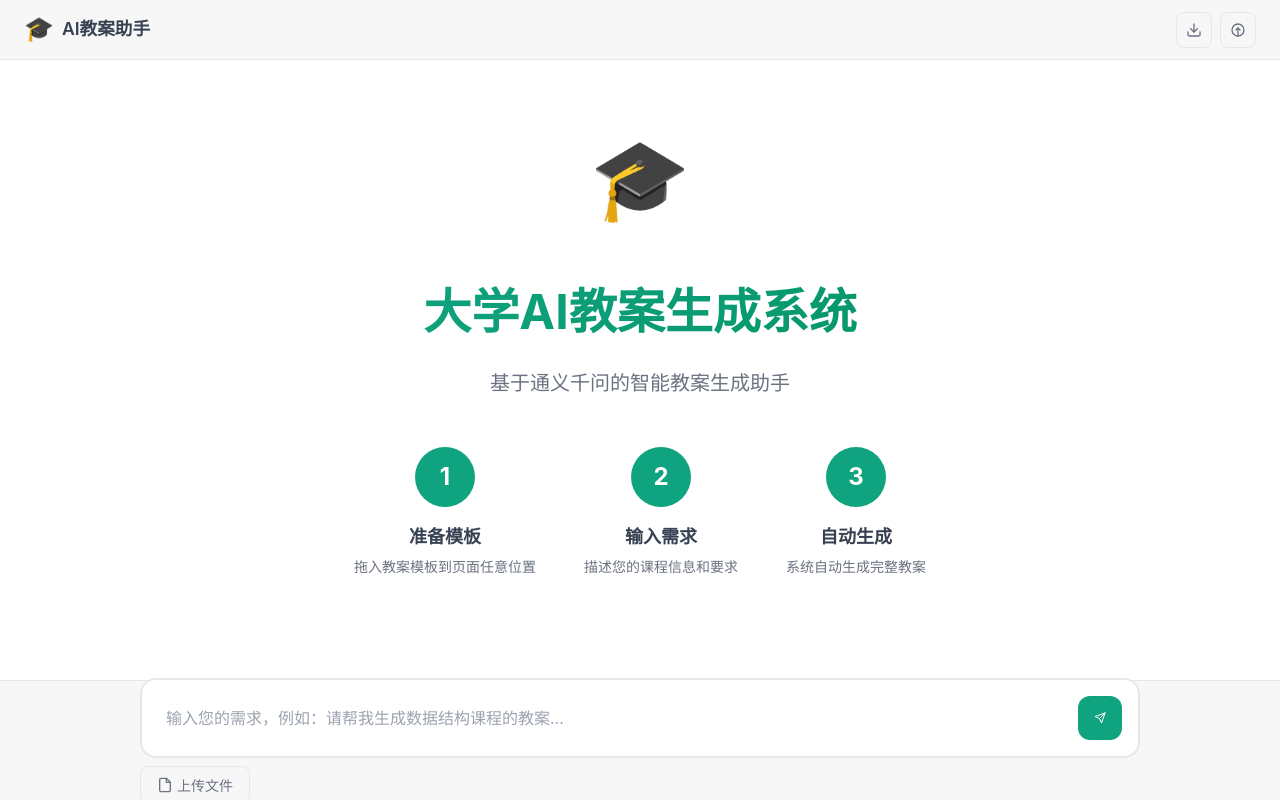
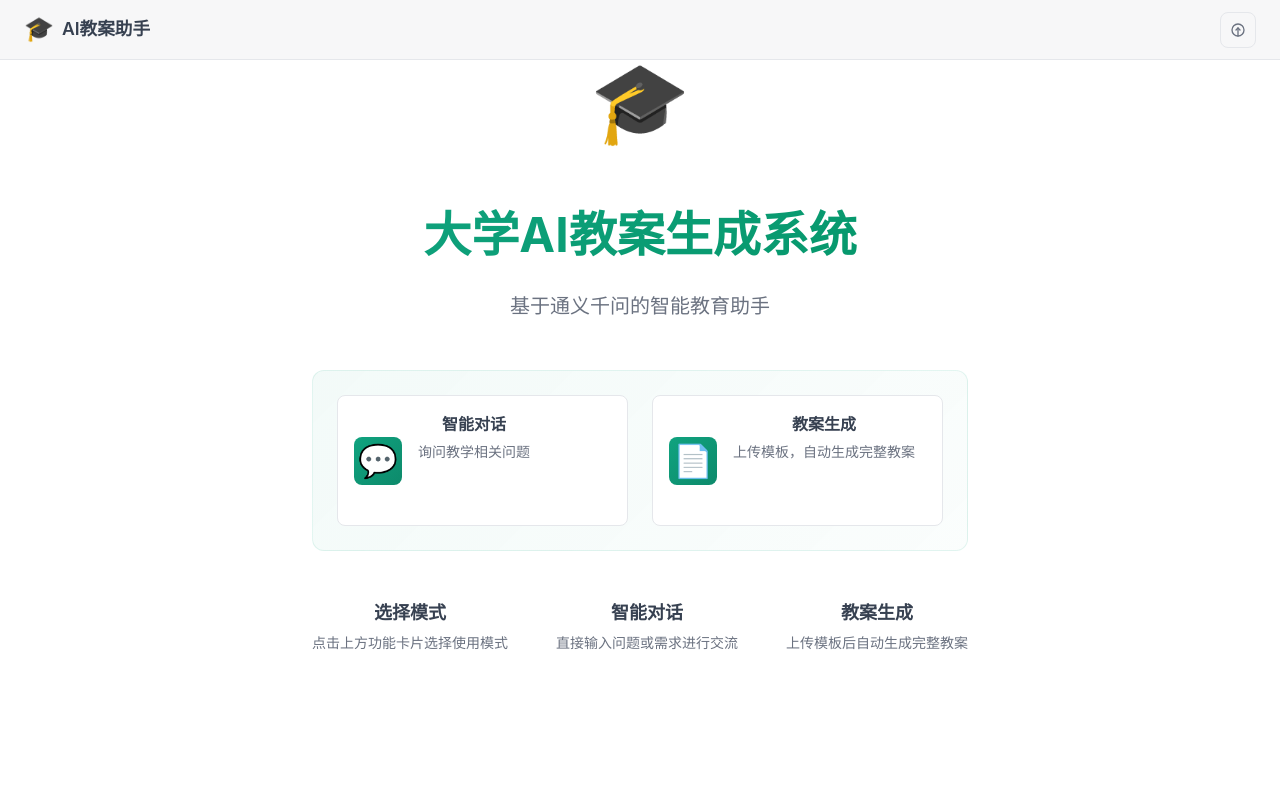
Before and after one commit to bsy914914/EduAgent, a Flask app: page / in a window 1280 px wide. Run offline with Flask 3, Linux system fonts and the light colour scheme.

Commit message:
新增对话模式

```diff
--- a/config/settings.py
+++ b/config/settings.py
@@ -13,10 +13,10 @@
 # 请在这里填入您的通义千问 API Key
 # 方式1: 设置环境变量 DASHSCOPE_API_KEY
 # 方式2: 直接在下面填写（不推荐提交到Git）
-DASHSCOPE_API_KEY = os.environ.get('DASHSCOPE_API_KEY', '')
+DASHSCOPE_API_KEY = os.environ.get('DASHSCOPE_API_KEY', 'sk-0bb16e27bd224b02b7dba30c7a04daf4')
 
 # 如果需要在本地测试，可以取消下面的注释并填入您的API Key
-DASHSCOPE_API_KEY = ""
+DASHSCOPE_API_KEY = "sk-0bb16e27bd224b02b7dba30c7a04daf4"
 
 # Flask配置
 FLASK_HOST = '0.0.0.0'
--- a/static/css/style.css
+++ b/static/css/style.css
@@ -1011,3 +1011,83 @@
 .chat-messages::-webkit-scrollbar-thumb:hover {
     background: var(--primary-hover);
 }
+
+/* 欢迎界面功能特性展示 */
+.welcome-features {
+    display: grid;
+    grid-template-columns: repeat(auto-fit, minmax(200px, 1fr));
+    gap: var(--spacing-lg);
+    margin: var(--spacing-xl) 0;
+    padding: var(--spacing-lg);
+    background: linear-gradient(135deg, rgba(16, 163, 127, 0.05) 0%, rgba(16, 163, 127, 0.02) 100%);
+    border-radius: var(--radius-lg);
+    border: 1px solid rgba(16, 163, 127, 0.1);
+}
+
+.feature-item {
+    display: flex;
+    align-items: center;
+    gap: var(--spacing-md);
+    padding: var(--spacing-md);
+    background: var(--background-color);
+    border-radius: var(--radius-md);
+    border: 1px solid var(--border-color);
+    transition: all 0.3s ease;
+    cursor: pointer;
+}
+
+.feature-item:hover {
+    transform: translateY(-2px);
+    box-shadow: var(--shadow-md);
+    border-color: var(--primary-color);
+}
+
+.feature-item:active {
+    transform: translateY(0);
+    box-shadow: var(--shadow-sm);
+}
+
+.feature-icon {
+    font-size: 2rem;
+    width: 48px;
+    height: 48px;
+    display: flex;
+    align-items: center;
+    justify-content: center;
+    background: linear-gradient(135deg, var(--primary-color) 0%, #0d8a6b 100%);
+    border-radius: var(--radius-md);
+    color: white;
+}
+
+.feature-text h4 {
+    font-size: 1rem;
+    font-weight: 600;
+    color: var(--text-primary);
+    margin-bottom: var(--spacing-xs);
+}
+
+.feature-text p {
+    font-size: 0.875rem;
+    color: var(--text-secondary);
+    line-height: 1.4;
+}
+
+/* 移动端功能特性适配 */
+@media (max-width: 768px) {
+    .welcome-features {
+        grid-template-columns: 1fr;
+        gap: var(--spacing-md);
+        margin: var(--spacing-lg) 0;
+        padding: var(--spacing-md);
+    }
+
+    .feature-item {
+        padding: var(--spacing-sm);
+    }
+
+    .feature-icon {
+        font-size: 1.5rem;
+        width: 40px;
+        height: 40px;
+    }
+}
--- a/static/js/app.js
+++ b/static/js/app.js
@@ -19,6 +19,10 @@
         this.loadingMessageId = null;
         this.isUploading = false;
         this.lastUploadedFile = null; // 记录最后上传的文件，防止重复上传
+
+        // 模式管理
+        this.currentMode = null; // 'chat' 或 'lesson'
+        this.modeLocked = false; // 是否锁定当前模式
 
         this.init();
     }
@@ -149,6 +153,12 @@
             if (files.length > 0) {
                 const file = files[0];
                 console.log('File dropped:', file);
+
+                // 在智能对话模式下阻止上传
+                if (this.currentMode === 'chat') {
+                    this.showNotification('当前处于智能对话模式，已禁止文件上传。', 'warning');
+                    return;
+                }
 
                 // 检查文件类型
                 const validTypes = ['.doc', '.docx', '.jpg', '.jpeg', '.png', '.pdf'];
@@ -612,6 +622,38 @@
             return;
         }
 
+        // 检查模式限制
+        if (this.currentMode === 'chat') {
+            // 智能对话模式：只允许对话，不允许文件上传或教案生成
+            if (this.isLessonRelatedCommand(message)) {
+                this.addMessage('assistant', `⚠️ 当前处于智能对话模式，无法进行教案生成相关操作。
+
+如需生成教案，请：
+1. 点击右上角的重置按钮
+2. 选择"教案生成"模式
+3. 重新开始教案生成流程
+
+💬 现在请继续我们的对话交流。`);
+                input.value = '';
+                this.autoResizeTextarea(input);
+                return;
+            }
+        } else if (this.currentMode === 'lesson') {
+            // 教案生成模式：只允许教案相关操作，限制其他对话
+            if (!this.isLessonRelatedCommand(message) && !this.templateUploaded) {
+                this.addMessage('assistant', `⚠️ 当前处于教案生成模式，请专注于教案生成任务。
+
+📄 请先：
+1. 上传教案模板文件（拖拽到页面或点击上传按钮）
+2. 输入课程信息（如"生成数据结构课程教案，16课时"）
+
+💡 或者点击右上角重置按钮切换到智能对话模式。`);
+                input.value = '';
+                this.autoResizeTextarea(input);
+                return;
+            }
+        }
+
         // 切换到聊天界面
         this.showChatContainer();
 
@@ -624,7 +666,7 @@
         this.showTypingIndicator();
 
         try {
-            // 使用AI分析用户意图
+            // 首先尝试使用AI分析用户意图
             const intentResult = await this.apiCall('/analyze-intent', 'POST', { message });
             console.log('Intent analysis result:', intentResult);
 
@@ -656,7 +698,42 @@
                 }
             }
 
-            // 处理特殊命令
+            // 检查是否是教案相关的特殊命令
+            if (this.isLessonRelatedCommand(message)) {
+                await this.handleLessonCommand(message, hasTemplate, hasOutline);
+                return;
+            }
+
+            // 如果不是教案相关命令，进行普通对话
+            const chatResult = await this.apiCall('/chat', 'POST', { message });
+
+            if (chatResult.success) {
+                this.addMessage('assistant', chatResult.response);
+            } else {
+                throw new Error(chatResult.error);
+            }
+
+        } catch (error) {
+            this.addMessage('assistant', `抱歉，处理您的请求时出现了错误：${error.message}`);
+        } finally {
+            this.hideTypingIndicator();
+            this.scrollToBottom();
+        }
+    }
+
+    // 判断是否是教案相关的命令
+    isLessonRelatedCommand(message) {
+        const lessonKeywords = [
+            '上传模板', '模板', '导出', '下载', '生成教案', '课程大纲',
+            '教案生成', '课程', '课时', '学分', '专业', '年级',
+            '数据结构', '操作系统', '编程', '教学', '课程设计'
+        ];
+
+        return lessonKeywords.some(keyword => message.includes(keyword));
+    }
+
+    // 处理教案相关的命令
+    async handleLessonCommand(message, hasTemplate, hasOutline) {
         if (message.includes('上传模板') || message.includes('模板')) {
             this.showTemplateUpload();
             this.addMessage('assistant', '请在弹出的窗口中上传您的教案模板文件。支持Word文档(.doc/.docx)和图片文件(.jpg/.png)格式。');
@@ -684,12 +761,6 @@
 "我要生成《数据结构》课程的教案，16课时，计算机专业"
 
 这样我就能为您自动生成教案了。`);
-            }
-        } catch (error) {
-            this.addMessage('assistant', `抱歉，处理您的请求时出现了错误：${error.message}`);
-        } finally {
-            this.hideTypingIndicator();
-            this.scrollToBottom();
         }
     }
 
@@ -760,6 +831,12 @@
     // 文件处理
     handleFileSelect(file) {
         if (file) {
+            // 检查当前模式
+            if (this.currentMode === 'chat') {
+                this.showNotification('当前处于智能对话模式，无法上传文件。请重置会话后选择教案生成模式。', 'warning');
+                return;
+            }
+
             // 检查是否是同一个文件（防止重复上传）
             if (this.lastUploadedFile &&
                 this.lastUploadedFile.name === file.name &&
@@ -941,6 +1018,102 @@
         }, 5000);
     }
 
+    // 模式管理
+    startChatMode() {
+        if (this.modeLocked && this.currentMode !== 'chat') {
+            this.showNotification('当前处于教案生成模式，请先完成教案生成或重置会话', 'warning');
+            return;
+        }
+
+        this.currentMode = 'chat';
+        this.modeLocked = true;
+        this.showChatContainer();
+        // 显示底部输入区（对话框）
+        const bottomInputArea = document.querySelector('.bottom-input-area');
+        if (bottomInputArea) bottomInputArea.style.display = '';
+
+        // 清空聊天记录
+        const chatMessages = document.getElementById('chatMessages');
+        if (chatMessages) {
+            chatMessages.innerHTML = '';
+        }
+
+        this.addMessage('assistant', `✅ 已进入智能对话模式
+
+💬 现在您可以：
+• 询问教学相关问题
+• 获取教学方法建议
+• 讨论课程设计思路
+• 进行教育话题交流
+
+⚠️ 注意：在此模式下无法上传文件或生成教案，如需生成教案请重置会话后选择教案生成模式。`);
+
+        this.showNotification('已进入智能对话模式', 'success');
+
+        // 隐藏上传与导出相关UI
+        const fileUploadArea = document.getElementById('fileUploadArea');
+        if (fileUploadArea) fileUploadArea.style.display = 'none';
+        const exportBtn = document.getElementById('exportBtn');
+        if (exportBtn) exportBtn.style.display = 'none';
+    }
+
+    startLessonMode() {
+        if (this.modeLocked && this.currentMode !== 'lesson') {
+            this.showNotification('当前处于智能对话模式，请先重置会话后选择教案生成模式', 'warning');
+            return;
+        }
+
+        this.currentMode = 'lesson';
+        this.modeLocked = true;
+        this.showChatContainer();
+        // 显示底部输入区（对话框）
+        const bottomInputArea = document.querySelector('.bottom-input-area');
+        if (bottomInputArea) bottomInputArea.style.display = '';
+
+        // 清空聊天记录
+        const chatMessages = document.getElementById('chatMessages');
+        if (chatMessages) {
+            chatMessages.innerHTML = '';
+        }
+
+        this.addMessage('assistant', `✅ 已进入教案生成模式
+
+📄 现在您可以：
+• 上传教案模板文件
+• 生成课程大纲
+• 批量生成完整教案
+• 导出教案文档
+
+⚠️ 注意：在此模式下专注于教案生成任务，无法进行其他对话交流。`);
+
+        this.showNotification('已进入教案生成模式', 'success');
+
+        // 显示上传与导出相关UI
+        const fileUploadArea = document.getElementById('fileUploadArea');
+        if (fileUploadArea) fileUploadArea.style.display = '';
+        const exportBtn = document.getElementById('exportBtn');
+        if (exportBtn) exportBtn.style.display = '';
+    }
+
+    resetMode() {
+        this.currentMode = null;
+        this.modeLocked = false;
+        this.templateUploaded = false;
+        this.templateParsed = false;
+        this.templateFileName = '';
+        this.courseOutlineGenerated = false;
+        this.showWelcomeScreen();
+        this.showNotification('模式已重置，请重新选择使用模式', 'info');
+
+        // 重置时恢复默认显示状态
+        const bottomInputArea = document.querySelector('.bottom-input-area');
+        if (bottomInputArea) bottomInputArea.style.display = 'none';
+        const fileUploadArea = document.getElementById('fileUploadArea');
+        if (fileUploadArea) fileUploadArea.style.display = 'none';
+        const exportBtn = document.getElementById('exportBtn');
+        if (exportBtn) exportBtn.style.display = 'none';
+    }
+
     // 界面切换
     newChat() {
         this.currentChatId = null;
@@ -952,9 +1125,30 @@
     }
 
     resetSession() {
-        if (confirm('确定要重置当前会话吗？这将清除所有聊天记录。')) {
-            this.newChat();
-            this.showNotification('会话已重置', 'info');
+        if (confirm('确定要重置当前会话吗？这将清除所有聊天记录并退出当前模式。')) {
+            this.resetMode();
+            this.clearConversationHistory();
+        }
+    }
+
+    // 清空对话历史
+    async clearConversationHistory() {
+        try {
+            await this.apiCall('/clear-conversation', 'POST', {});
+            console.log('对话历史已清空');
+        } catch (error) {
+            console.error('清空对话历史失败:', error);
+        }
+    }
+
+    // 获取对话历史
+    async getConversationHistory() {
+        try {
+            const result = await this.apiCall('/conversation-history', 'GET');
+            return result.history || [];
+        } catch (error) {
+            console.error('获取对话历史失败:', error);
+            return [];
         }
     }
 
@@ -969,7 +1163,7 @@
             <div class="message-content">
                 <div class="message-text">
                     <div style="margin-bottom: 20px;">
-                        ✅ <strong>模板文件上传成功</strong><br>
+                        ✅ 模板文件上传成功<br>
                         📄 ${filename}
                     </div>
 
@@ -1023,7 +1217,7 @@
 
                     <div style="background: rgba(16, 163, 127, 0.05); padding: 12px; border-radius: 8px;
                                 border-left: 3px solid var(--primary-color); font-size: 13px;">
-                        💡 <strong>提示</strong>：选择"快速生成"后，请输入课程需求（如"生成数据结构课程教案，16课时"）
+                        💡 提示：选择"快速生成"后，请输入课程需求（如"生成数据结构课程教案，16课时"）
                     </div>
                 </div>
             </div>
@@ -1053,7 +1247,7 @@
     selectTemplateOption(option) {
         if (option === 'direct') {
             // 直接生成模式
-            this.addMessage('assistant', `✅ 已选择 <strong>快速生成模式</strong>
+            this.addMessage('assistant', `✅ 已选择快速生成模式
 
 💬 **请输入您的课程需求**，例如：
 • "我要生成《数据结构》课程的教案，16课时，计算机专业"
@@ -1066,7 +1260,7 @@
 3. 批量生成教案`);
         } else if (option === 'edit') {
             // 编辑标签模式 - 跳转到编辑器
-            this.addMessage('assistant', `🌟 正在打开 <strong>智能标签编辑器</strong>...
+            this.addMessage('assistant', `🌟 正在打开智能标签编辑器...
 
 您将能够：
 • 可视化查看文档结构
@@ -1121,6 +1315,14 @@
     app.newChat();
 }
 
+function startChatMode() {
+    app.startChatMode();
+}
+
+function startLessonMode() {
+    app.startLessonMode();
+}
+
 // 页面加载完成后初始化应用
 document.addEventListener('DOMContentLoaded', () => {
     app = new LessonPlanningApp();
--- a/templates/index.html
+++ b/templates/index.html
@@ -18,7 +18,7 @@
         </div>
 
         <div class="navbar-right">
-            <button class="nav-btn" onclick="exportLessons()" title="导出教案">
+            <button class="nav-btn" id="exportBtn" onclick="exportLessons()" title="导出教案" style="display: none;">
                 <svg width="16" height="16" viewBox="0 0 24 24" fill="none">
                     <path d="M21 15V19C21 19.5304 20.7893 20.0391 20.4142 20.4142C20.0391 20.7893 19.5304 21 19 21H5C4.46957 21 3.96086 20.7893 3.58579 20.4142C3.21071 20.0391 3 19.5304 3 19V15" stroke="currentColor" stroke-width="2" stroke-linecap="round" stroke-linejoin="round"/>
                     <polyline points="7,10 12,15 17,10" stroke="currentColor" stroke-width="2" stroke-linecap="round" stroke-linejoin="round"/>
@@ -42,28 +42,42 @@
             <div class="welcome-content">
                 <div class="welcome-icon">🎓</div>
                 <h1>大学AI教案生成系统</h1>
-                <p>基于通义千问的智能教案生成助手</p>
+                <p>基于通义千问的智能教育助手</p>
+
+                <div class="welcome-features">
+                    <div class="feature-item" onclick="startChatMode()">
+                        <div class="feature-icon">💬</div>
+                        <div class="feature-text">
+                            <h4>智能对话</h4>
+                            <p>询问教学相关问题</p>
+                        </div>
+                    </div>
+                    <div class="feature-item" onclick="startLessonMode()">
+                        <div class="feature-icon">📄</div>
+                        <div class="feature-text">
+                            <h4>教案生成</h4>
+                            <p>上传模板，自动生成完整教案</p>
+                        </div>
+                    </div>
+                </div>
 
                 <div class="quick-start">
                     <div class="start-step">
-                        <div class="step-number">1</div>
                         <div class="step-content">
-                            <h3>准备模板</h3>
-                            <p>拖入教案模板到页面任意位置</p>
+                            <h3>选择模式</h3>
+                            <p>点击上方功能卡片选择使用模式</p>
                         </div>
                     </div>
                     <div class="start-step">
-                        <div class="step-number">2</div>
                         <div class="step-content">
-                            <h3>输入需求</h3>
-                            <p>描述您的课程信息和要求</p>
+                            <h3>智能对话</h3>
+                            <p>直接输入问题或需求进行交流</p>
                         </div>
                     </div>
                     <div class="start-step">
-                        <div class="step-number">3</div>
                         <div class="step-content">
-                            <h3>自动生成</h3>
-                            <p>系统自动生成完整教案</p>
+                            <h3>教案生成</h3>
+                            <p>上传模板后自动生成完整教案</p>
                         </div>
                     </div>
                 </div>
@@ -79,13 +93,13 @@
     </div>
 
     <!-- 底部输入区域 -->
-    <div class="bottom-input-area">
+    <div class="bottom-input-area" style="display: none;">
         <div class="input-container">
             <div class="input-wrapper">
                 <textarea
                     class="chat-input"
                     id="chatInput"
-                    placeholder="输入您的需求，例如：请帮我生成数据结构课程的教案..."
+                    placeholder="输入您的问题或需求，例如：如何设计有效的课堂教学？或 请帮我生成数据结构课程的教案..."
                     rows="1"
                 ></textarea>
                 <button class="send-btn" id="sendBtn" onclick="sendMessage()">
@@ -96,7 +110,7 @@
             </div>
 
             <div class="input-footer">
-                <div class="file-upload-area" id="fileUploadArea">
+                <div class="file-upload-area" id="fileUploadArea" style="display: none;">
                     <input type="file" id="fileInput" accept=".doc,.docx,.jpg,.jpeg,.png,.pdf" style="display: none;">
                     <button class="file-btn">
                         <svg width="16" height="16" viewBox="0 0 24 24" fill="none">
--- a/templates/template_editor.html
+++ b/templates/template_editor.html
@@ -200,7 +200,7 @@
 
                 <!-- 继续添加其他教学环节... -->
                 <div class="tag-info">
-                    <p>💡 <strong>使用提示</strong></p>
+                    <p>💡 使用提示</p>
                     <ul>
                         <li>点击标签即可插入到编辑器光标位置</li>
                         <li>标签格式: <code>{{标签名}}</code></li>
@@ -216,7 +216,7 @@
             <div class="editor-header">
                 <div class="template-info">
                     <input type="text" id="templateName" class="template-name-input" placeholder="模板名称（例如：教案模板_2024）" value="我的教案模板">
-                    <span class="tag-count">已使用标签: <strong id="usedTagCount">0</strong></span>
+                    <span class="tag-count">已使用标签: <span id="usedTagCount">0</span></span>
                 </div>
                 <div class="editor-toolbar">
                     <button onclick="templateEditor.insertTable()" title="插入表格">
@@ -236,7 +236,7 @@
             </div>
 
             <div class="editor-footer">
-                <span class="word-count">字数: <strong id="wordCount">0</strong></span>
+                <span class="word-count">字数: <span id="wordCount">0</span></span>
                 <span class="status-indicator" id="statusIndicator">● 未保存</span>
             </div>
         </div>
--- a/templates/template_editor_v2.html
+++ b/templates/template_editor_v2.html
@@ -71,7 +71,7 @@
                 </button>
                 <input type="file" id="fileInput" accept=".docx" style="display: none;" onchange="app.handleFileUpload(this.files[0])">
                 <div class="upload-tips">
-                    <p>💡 <strong>提示</strong></p>
+                    <p>💡 提示</p>
                     <ul>
                         <li>上传现有的教案Word模板</li>
                         <li>系统会分析文档的段落和表格结构</li>
```
Also changed, not shown: core/agent.py (+80 -1 lines), interface/flask_app.py (+64 -0 lines), static/js/template_editor.js (+34 -34 lines), 对话功能实现说明.md (added, +159 -0 lines). Lines whose indentation alone changed are shown as unchanged.
